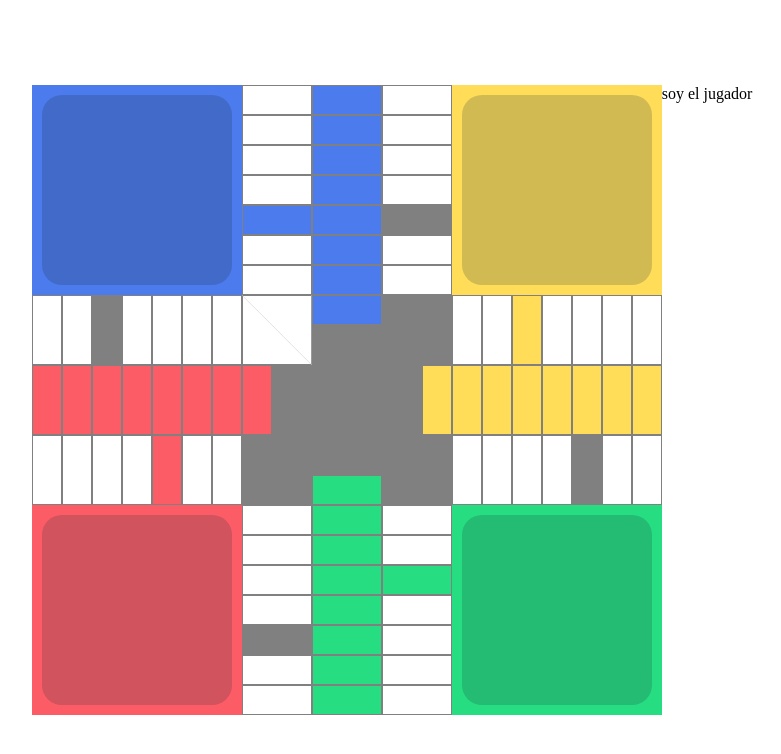
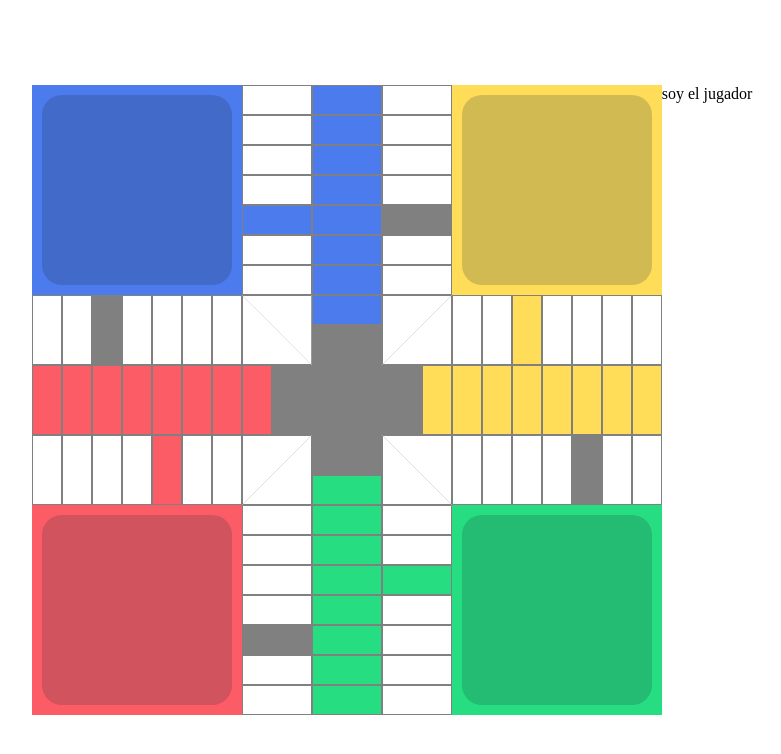
Before and after one commit to JuanesEsp1/Parchis, a PHP site: page / in a window 1280 px wide. Shown: the top 754 px of the page, without its empty margins (248-1029 px from the left). Run offline with PHP 8.4, Linux system fonts and the light colour scheme.

Commit message:
JS agregue middle rows

```diff
--- a/assets/css/styles.css
+++ b/assets/css/styles.css
@@ -124,14 +124,6 @@ main{
     border: 1px grey solid;
 }
 
-.row-middle{
-    height: 70px;
-    width: 70px;
-    position: relative;
-    top: 210px;
-    left: 210px;
-}
-
 .row-base-player1{
     position: absolute;
     top: 0;
@@ -224,5 +216,33 @@ main{
 }
 
 .row-middle{
+    height: 70px;
+    width: 70px;
+}
 
+.row-middle-player1{
+    position: absolute;
+    top: 210px;
+    left: 210px;
 }
+
+.row-middle-player2{
+    transform: rotate(90deg);
+    position: absolute;
+    top: 210px;
+    right: 210px;
+}
+
+.row-middle-player3{
+    transform: rotate(180deg);
+    position: absolute;
+    bottom: 210px;
+    right: 210px;
+}
+
+.row-middle-player4{
+    transform: rotate(-90deg);
+    position: absolute;
+    bottom: 210px;
+    left: 210px;
+}
--- a/components/rowsMiddle.php
+++ b/components/rowsMiddle.php
@@ -1,8 +1,31 @@
-<div class="row-middle">
+<div class="row-middle row-middle-player1">
     <div class="field-triangular1">
+    </div>
 
-    </div>
     <div class="field-triangular2">
-
     </div>
 </div>
+
+<div class="row-middle row-middle-player2">
+    <div class="field-triangular1">
+    </div>
+
+    <div class="field-triangular2">
+    </div>
+</div>
+
+<div class="row-middle row-middle-player3">
+    <div class="field-triangular1">
+    </div>
+
+    <div class="field-triangular2">
+    </div>
+</div>
+
+<div class="row-middle row-middle-player4">
+    <div class="field-triangular1">
+    </div>
+
+    <div class="field-triangular2">
+    </div>
+</div>
```
